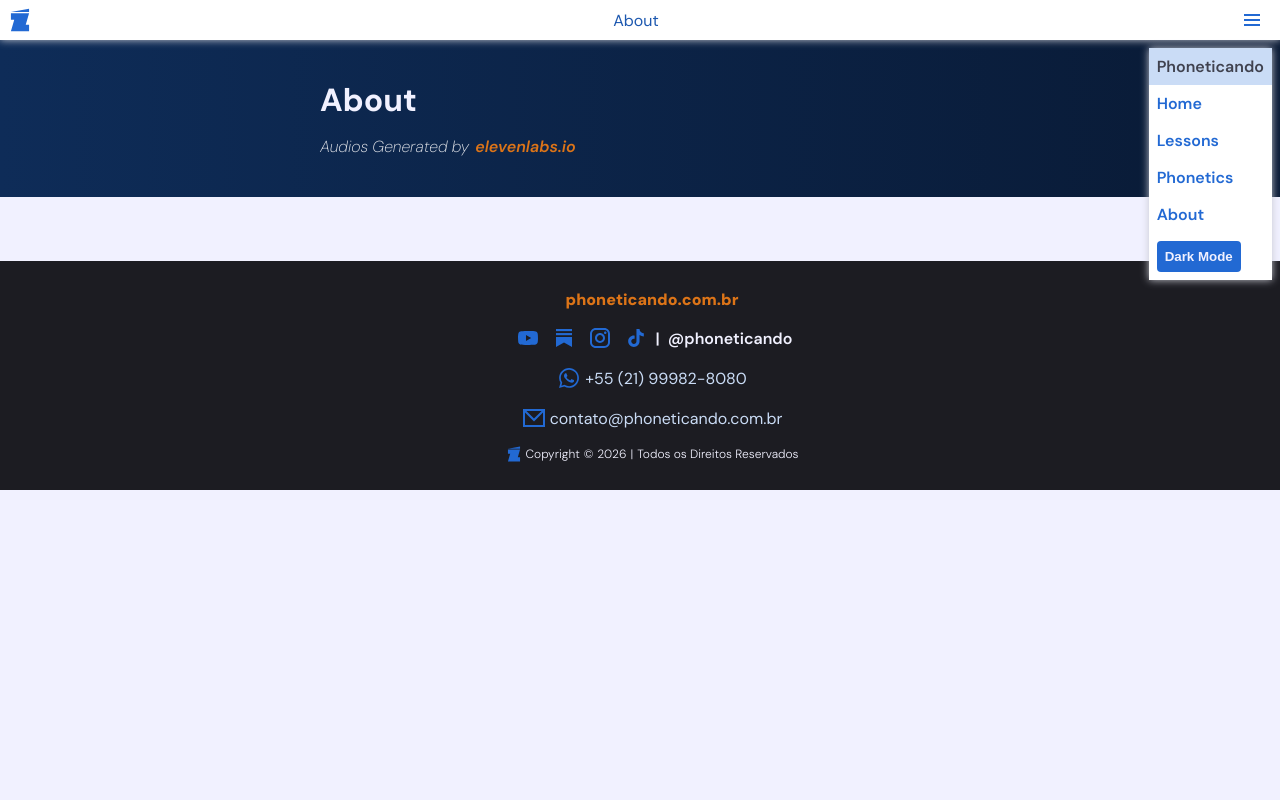
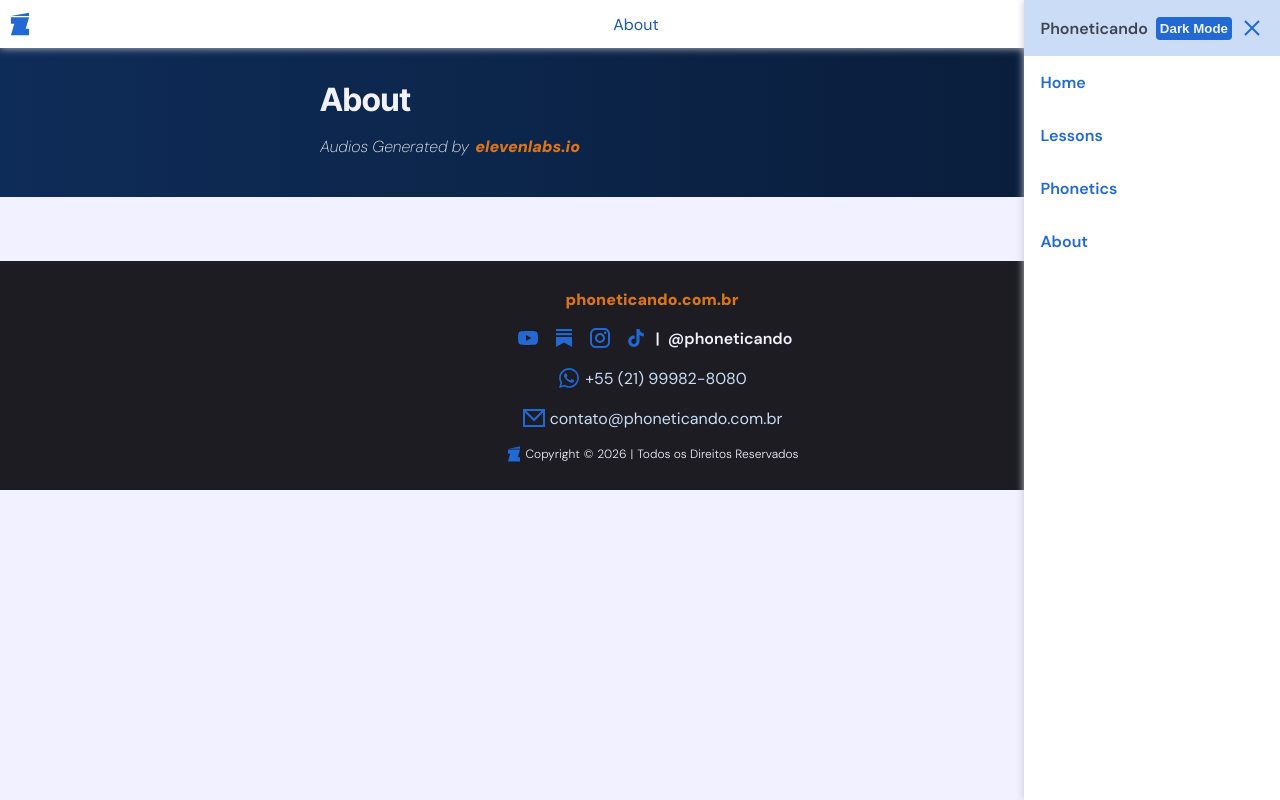
Before and after one commit to joseapp25/hub-phoneticando, a Vue app: page /about in a window 1280 px wide. Both pictures are taken after a click on the icon 1251 px from the left and 20 px from the top of the page. Built offline with nearby package versions, Linux system fonts and the light colour scheme.

Commit message:
style changes

```diff
--- a/src/components/PhoneticandoFooter.vue
+++ b/src/components/PhoneticandoFooter.vue
@@ -117,6 +117,11 @@
         border-radius: 4px;
     }
 
+    .website-anchor:active {
+        color: var(--sunset100);
+        transition-duration: 0.2s;
+    }
+
     .social-container {
         gap: 4px;
         display: flex;
@@ -144,6 +149,11 @@
         fill: var(--graycool50);
     }
 
+    .social-link:active {
+        fill: var(--sunset300);
+        transition-duration: 0.2s;
+    }
+
     .social-link-text {
         display: flex;
         gap: 8px;
@@ -169,6 +179,12 @@
         box-shadow: 0px 0px 4px var(--cerulean600);
         color: var(--graycool0);
         fill: var(--graycool0);
+        transition-duration: 0.2s;
+    }
+
+    .contacts-link:active {
+        color: var(--sunset300);
+        fill: var(--sunset300);
         transition-duration: 0.2s;
     }
 
--- a/src/components/PhoneticandoGlobalMenu.vue
+++ b/src/components/PhoneticandoGlobalMenu.vue
@@ -15,14 +15,22 @@
     </div>
     <Transition name="menu">
         <div class="menu-container" v-if="isMenuOpen">
-            <div class="menu-header">Phoneticando</div>
+            <div class="menu-header">
+                <div>Phoneticando</div>
+                <button class="mode-button"@click="toggleDarkMode">
+                    {{ isDark ? 'Light Mode' : 'Dark Mode' }}
+                </button>
+                <button class="hamburger-menu-close-button" aria-label="Close menu">
+                    <svg class="hamburger-menu-close-button-icon" viewBox="0 0 1024 1024">
+                        <path d="M243.507 840.837L512.007 572.337L780.507 840.837L840.846 780.497L572.346 511.997L840.84 243.504L780.5 183.164L512.007 451.658L243.513 183.164L183.173 243.504L451.667 511.997L183.167 780.497L243.507 840.837Z" />
+                    </svg>
+                </button>
+            </div>
             <router-link class="menu-container-router-link" to="/">Home</router-link>
             <router-link class="menu-container-router-link" to="/lessons">Lessons</router-link>
             <router-link class="menu-container-router-link" to="/phonetics">Phonetics</router-link>
             <router-link class="menu-container-router-link" to="/about">About</router-link>
-            <button class="mode-button"@click="toggleDarkMode">
-                {{ isDark ? 'Light Mode' : 'Dark Mode' }}
-            </button>
+
         </div>
     </Transition>
 </template>
@@ -64,7 +72,7 @@
         justify-content: space-between;
         align-items: center;
         width: 100vw;
-        height: 40px;
+        height: 48px;
         top: 0;
         background-color: white;
         box-shadow: 0px 0px 8px var(--graycool200);
@@ -92,6 +100,11 @@
         cursor: pointer;
     }
 
+    .global-menu-logo:active {
+        fill: var(--sunset300);
+        transition-duration: 0.2s;
+    }
+
     .global-menu-hamburger {
         width: 24px;
         height: 24px;
@@ -108,18 +121,25 @@
         transition-duration: 0.2s;
     }
 
+    .global-menu-hamburger:active {
+        fill: var(--sunset300);
+        transition-duration: 0.2s;
+    }
+
     .menu-container {
         position: fixed;
         background-color: white;
         box-shadow: 0px 0px 8px var(--graycool200);
-        right: 8px;
-        top: 48px;
+        right: 0;
+        top: 0;
         z-index: 2;
+        height: -webkit-fill-available;
     }
 
     .menu-header {
         display: flex;
-        padding: 8px;
+        gap: 8px;
+        padding: 16px;
         align-items: center;
         background-color: var(--cerulean100);
         color: var(--graycool800);
@@ -132,7 +152,7 @@
         color: var(--cerulean600);
         text-decoration: none;
         font-weight: 600;
-        padding: 8px;
+        padding: 16px;
         transition-duration: 0.2s;
     }
 
@@ -143,15 +163,44 @@
         cursor: pointer;
     }
 
+    .menu-container-router-link:active {
+        background-color: var(--cerulean800);
+        transition-duration: 0.2s;
+    }
+
+    .hamburger-menu-close-button {
+        display: flex;
+        background: none;
+        border: none;
+        cursor: pointer;
+        fill: var(--cerulean600);
+        transition-duration: 0.2s;
+    }
+
+    .hamburger-menu-close-button:hover {
+        fill: var(--sunset600);
+        transition-duration: 0.2s;
+    }
+
+    .hamburger-menu-close-button:active {
+        fill: var(--sunset300);
+        transition-duration: 0.2s;
+    }
+
+    .hamburger-menu-close-button-icon {
+        width: 24px;
+        height: 24px;
+    }
+
     .menu-enter-active,
     .menu-leave-active {
-        transition: opacity 0.2s ease, transform 0.2s ease;
+        transition: opacity 0.2s ease-in-out, transform 0.2s ease-in-out;
     }
 
     .menu-enter-from,
     .menu-leave-to {
         opacity: 0;
-        transform: translateY(-8px);
+        transform: translateX(80px);
     }
 
     .mode-button {
@@ -159,10 +208,9 @@
         background: none;
         background-color: var(--cerulean600);
         color: var(--graycool0);
-        padding: 8px;
+        padding: 4px;
         border-radius: 4px;
         transition-duration: 0.2s;
-        margin: 8px;
         font-weight: 700;
     }
 
@@ -172,7 +220,7 @@
     }
 
     .mode-button:active {
-        background-color: var(--graycool1000);
+        background-color: var(--graycool800);
         transition-duration: 0.2s;
     }
 
--- a/src/components/PhoneticandoHeader.vue
+++ b/src/components/PhoneticandoHeader.vue
@@ -35,6 +35,7 @@
         color: var(--graycool0);
         font-size: 32px;
         line-height: 40px;
+        font-family: var(--font-inter-tight);
     }
 
     @media only screen and (min-width: 600px) {
@@ -64,7 +65,7 @@
     .elevenlabs-container a {
         color: var(--sunset600);
         padding: 2px;
-        font-weight: 600;
+        font-weight: 900;
         text-decoration: none;
         transition-duration: 0.2s;
     }
@@ -74,4 +75,9 @@
         transition-duration: 0.2s;
         text-decoration: underline;
     }
+
+    .elevenlabs-container a:active {
+        color: var(--sunset100);
+        transition-duration: 0.2s;
+    }
 </style>
```
